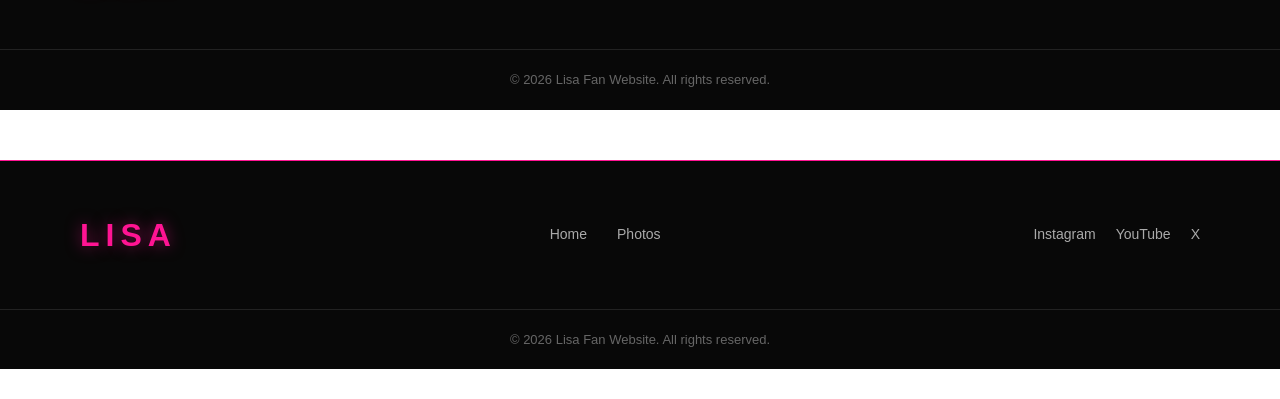
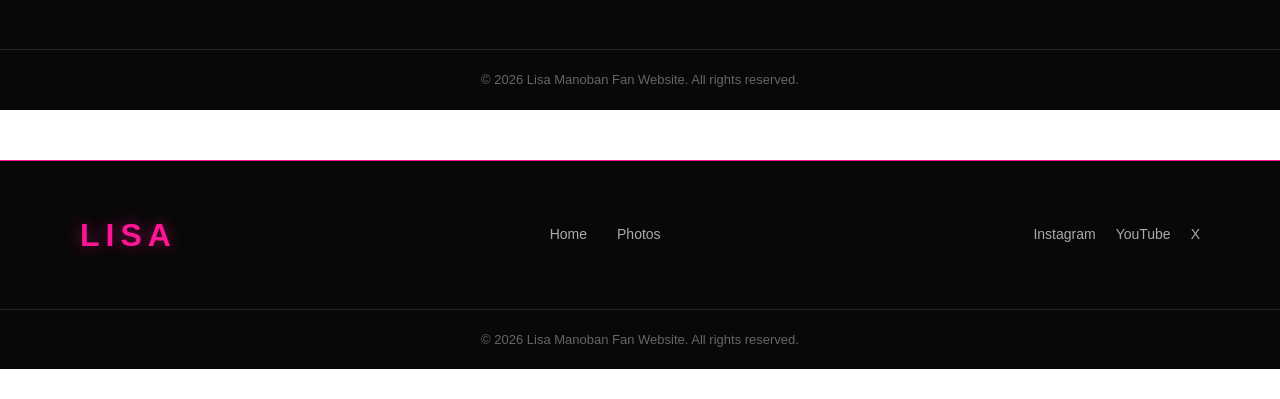
Before and after one commit to Rahul-35/next_cicd, a Next.js app: page /Footer in a window 1280 px wide. Shown: the part 203-602 px from the top of the page. Built offline with nearby package versions, Linux system fonts and the light colour scheme.

Commit message:
minor changes

```diff
--- a/app/Footer/page.tsx
+++ b/app/Footer/page.tsx
@@ -23,7 +23,7 @@ export default function Footer(){
     </div>
 
     <div className={styles.footerBottom}>
-        <p>© 2026 Lisa Fan Website. All rights reserved.</p>
+        <p>© 2026 Lisa Manoban Fan Website. All rights reserved.</p>
     </div>
 </footer>
     )
```
